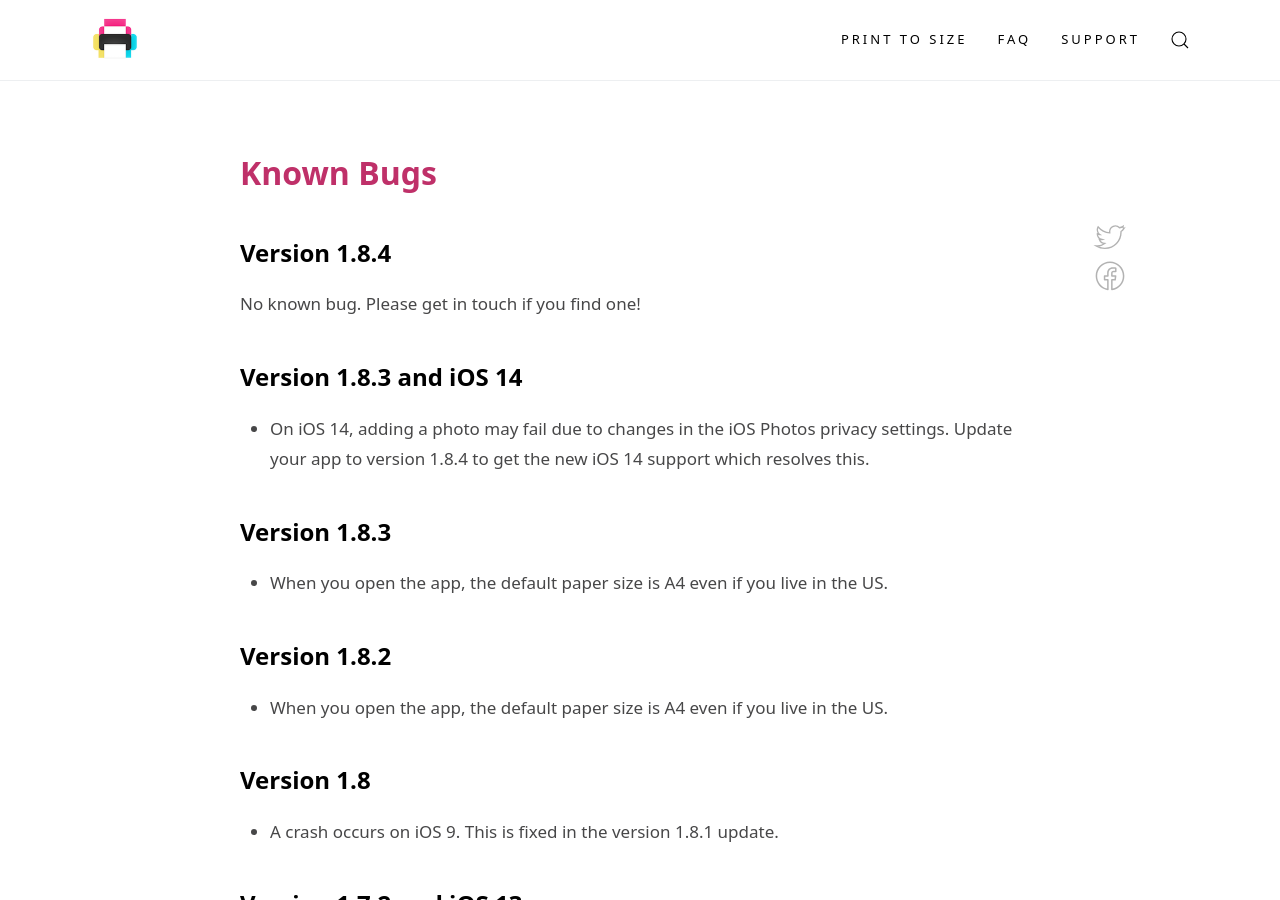
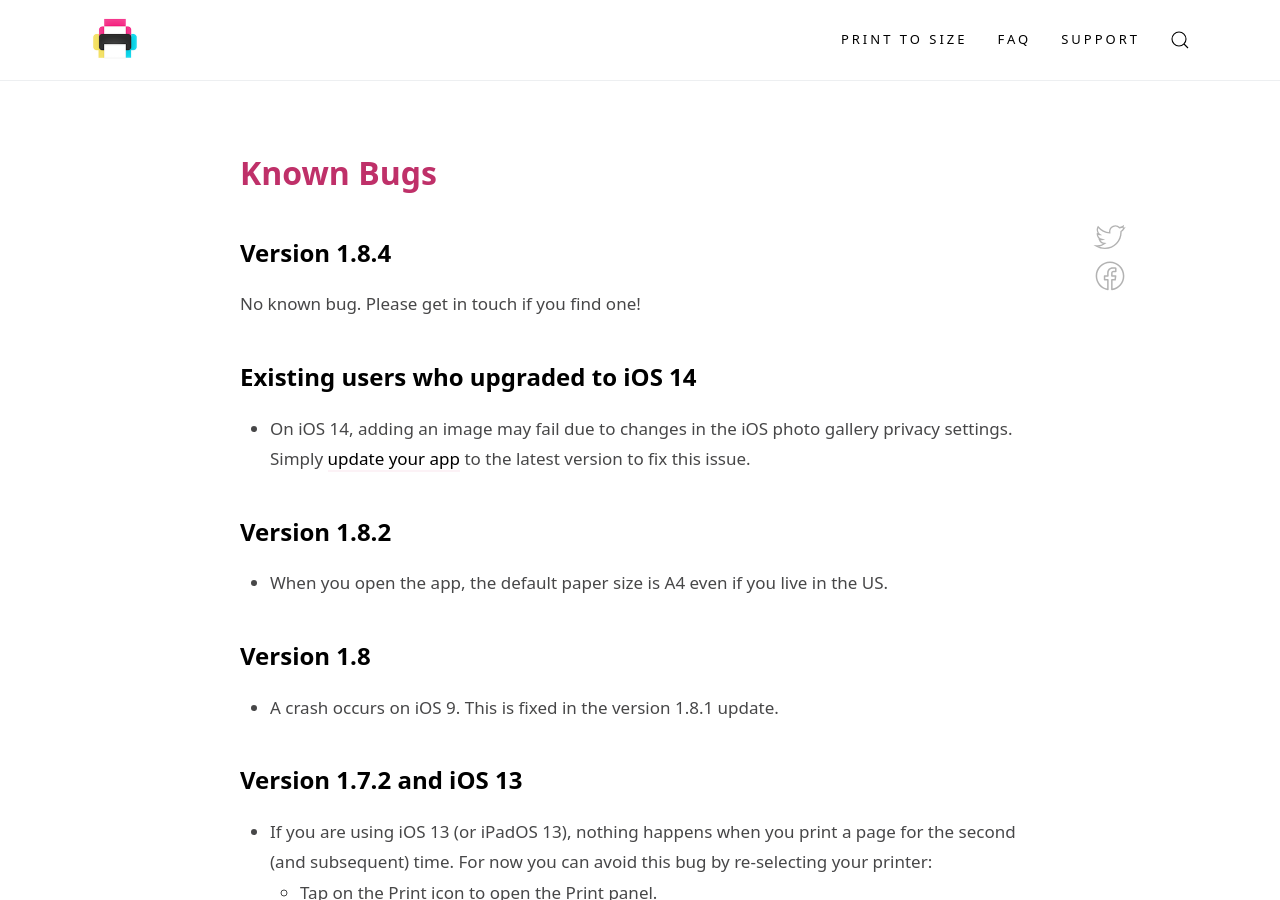
Before and after one commit to Clafou/support.print, a Jekyll site: the page built from _posts/2019-03-06-known-bugs.md, in a window 1280 px wide and 900 px high. Built offline with Jekyll 4.4.1, drawn with Linux system fonts in a browser that asks for light colours.

Commit message:
Updated known bugs

```diff
--- a/_posts/2019-03-06-known-bugs.md
+++ b/_posts/2019-03-06-known-bugs.md
@@ -7,13 +7,9 @@ categories: [Troubleshooting]
 
 No known bug. Please get in touch if you find one!
 
-### Version 1.8.3 and iOS 14
+### Existing users who upgraded to iOS 14
 
-* On iOS 14, adding a photo may fail due to changes in the iOS Photos privacy settings. Update your app to version 1.8.4 to get the new iOS 14 support which resolves this.
-
-### Version 1.8.3
-
-* When you open the app, the default paper size is A4 even if you live in the US.
+* On iOS 14, adding an image may fail due to changes in the iOS photo gallery privacy settings. Simply [update your app](https://support.apple.com/en-us/HT202180#manual) to the latest version to fix this issue.
 
 ### Version 1.8.2
 
```
